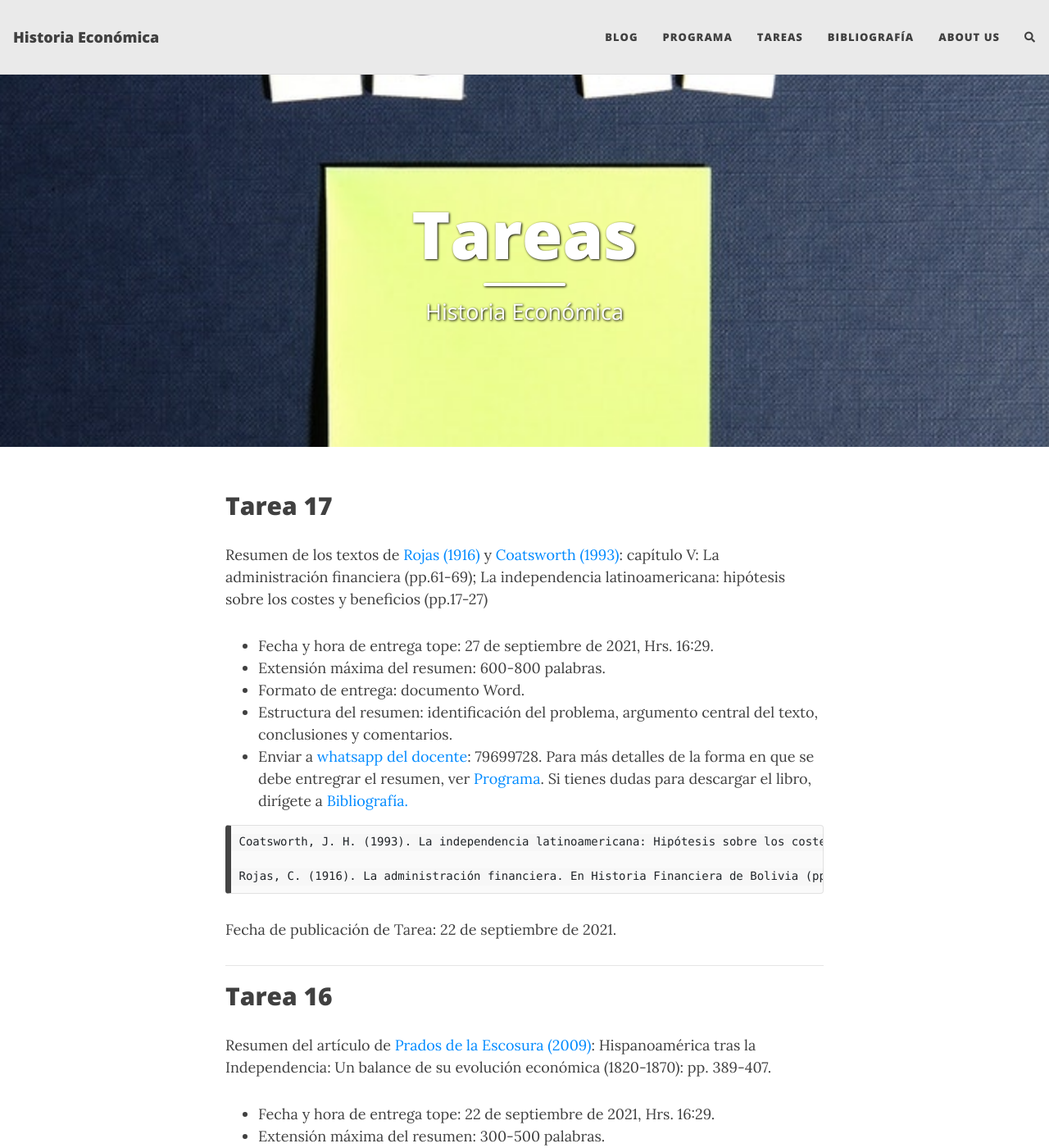
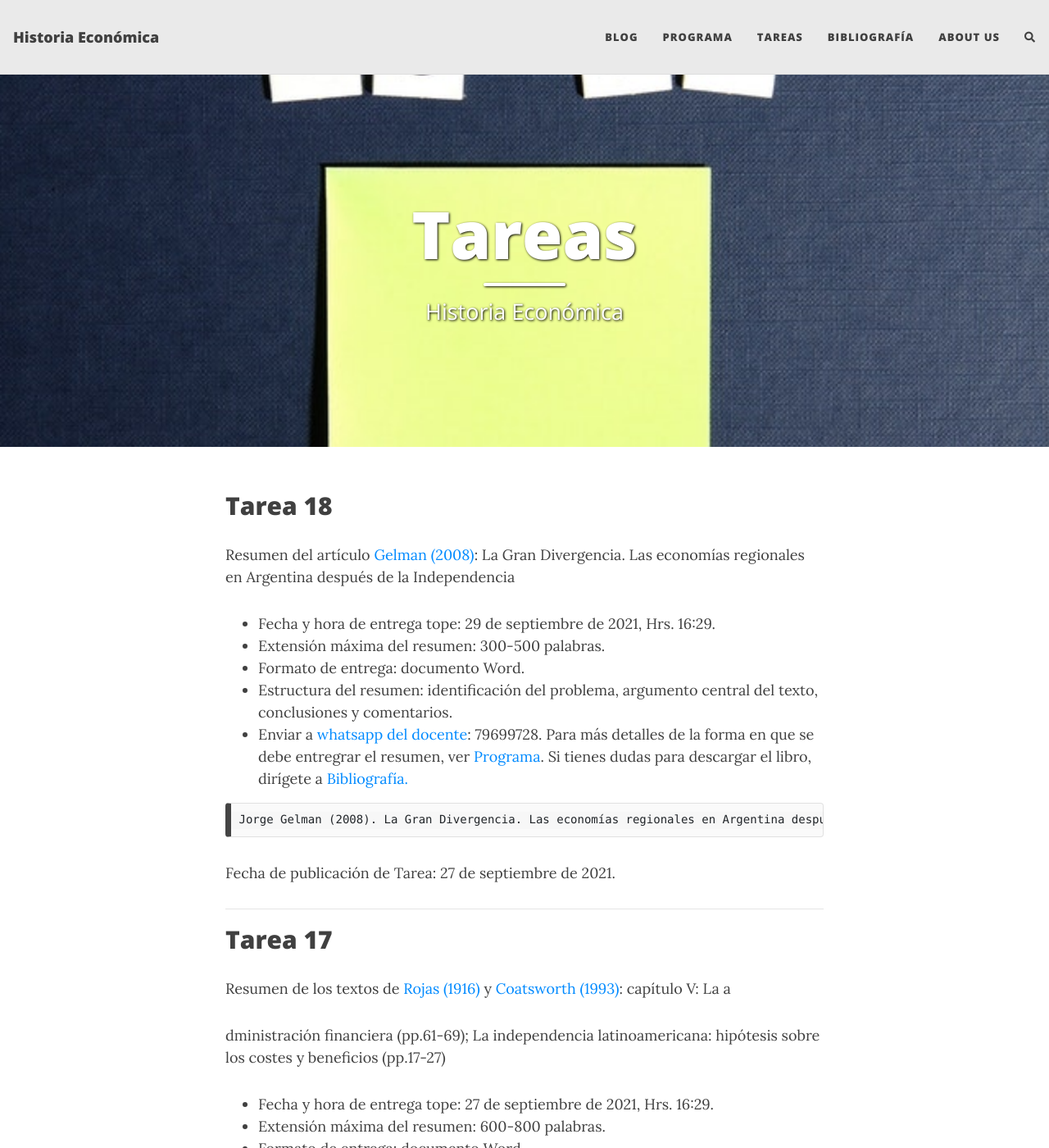
Before and after one commit to NigelCaspa/historiaeconomica, a Jekyll site: the page built from tareas.md, in a window 1280 px wide and 1400 px high. Shown: the whole window at 82% size. Built offline with Jekyll 4.4.1, drawn with Linux system fonts in a browser that asks for light colours; nearby versions of some CDN libraries; comment, search, counter and statistics services are not loaded.

Commit message:
subo tarea 18

```diff
--- a/tareas.md
+++ b/tareas.md
@@ -6,8 +6,29 @@ cover-img: /assets/img/todo.jpg
 thumbnail-img: /assets/img/todo.jpg
 share-img: /assets/img/todo.jpg
 ---
+## Tarea 18
+Resumen del artículo [Gelman (2008)](https://nigelcaspa.github.io/historiaeconomica/pdf/2008_gelman-la-gran-divergencia.pdf): La Gran Divergencia. Las economías regionales en Argentina después de la Independencia
+
+
+- Fecha y hora de entrega tope: 29 de septiembre de 2021, Hrs. 16:29.
+- Extensión máxima del resumen: 300-500 palabras.
+- Formato de entrega: documento Word.
+- Estructura del resumen: identificación del problema, argumento central del texto, conclusiones y comentarios.
+- Enviar a [whatsapp del docente](79699728): 79699728.
+Para más detalles de la forma en que se debe entregrar el resumen, ver [Programa](programa.md). Si tienes dudas para descargar el libro, dirígete a [Bibliografía.](bibliografia.md)
+
+~~~
+Jorge Gelman (2008). La Gran Divergencia. Las economías regionales en Argentina después de la Independencia. En IX Congreso de la AEHE, Murcia 2008
+~~~
+
+Fecha de publicación de Tarea: 27 de septiembre de 2021.
+
+-----------------
+
 ## Tarea 17
-Resumen de los textos de [Rojas (1916)](https://nigelcaspa.github.io/historiaeconomica/pdf/1916-casto-rojas-administracion-financiera.pdf) y [Coatsworth (1993)](https://nigelcaspa.github.io/historiaeconomica/pdf/1993-Coatsworth-hipotesis-costes-beneficios-opt.pdf): capítulo V: La administración financiera (pp.61-69); La independencia latinoamericana: hipótesis sobre los costes y beneficios (pp.17-27)
+Resumen de los textos de [Rojas (1916)](https://nigelcaspa.github.io/historiaeconomica/pdf/1916-casto-rojas-administracion-financiera.pdf) y [Coatsworth (1993)](https://nigelcaspa.github.io/historiaeconomica/pdf/1993-Coatsworth-hipotesis-costes-beneficios-opt.pdf): capítulo V: La a
+
+dministración financiera (pp.61-69); La independencia latinoamericana: hipótesis sobre los costes y beneficios (pp.17-27)
 
 
 - Fecha y hora de entrega tope: 27 de septiembre de 2021, Hrs. 16:29.
```
Also changed, not shown: 1 other file.
